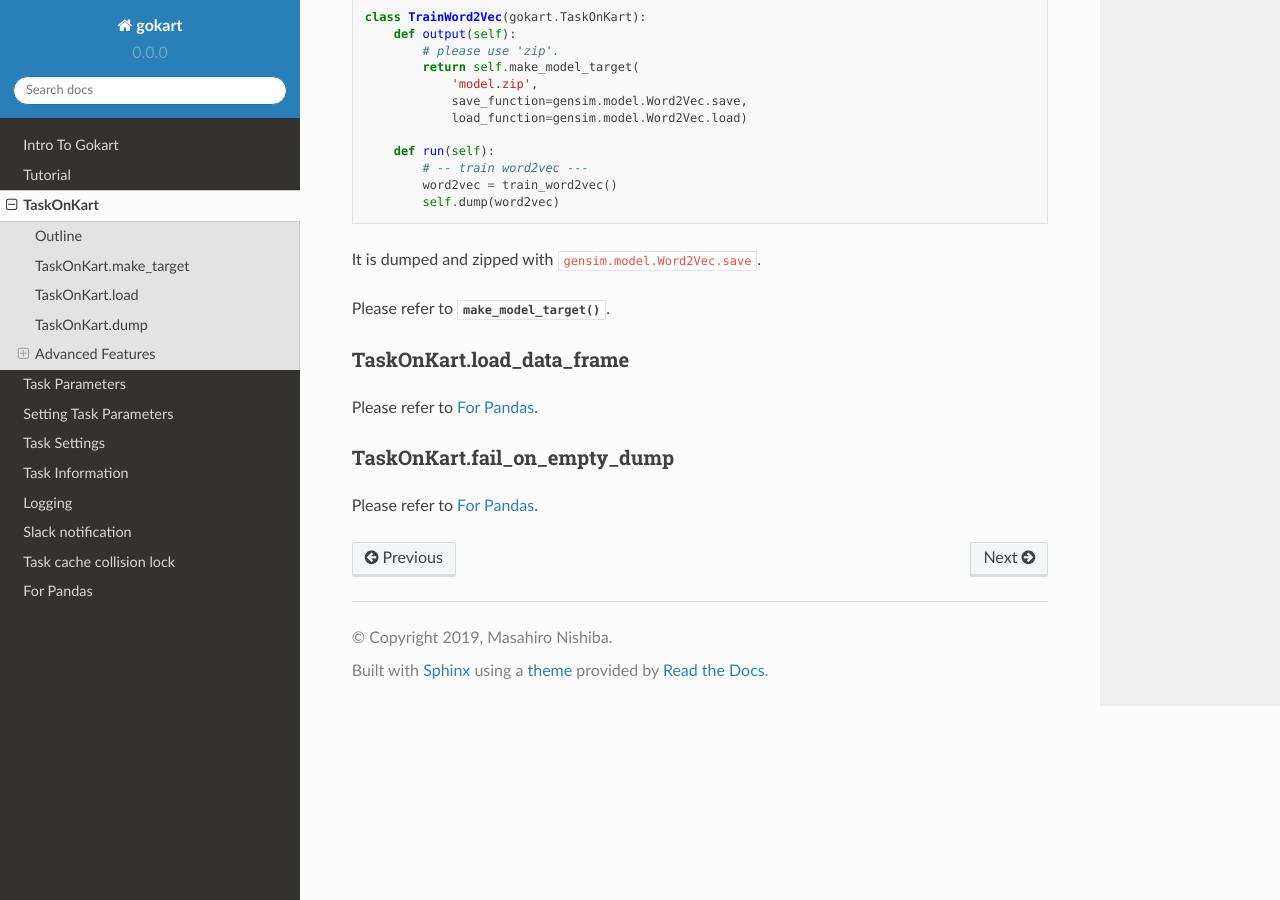
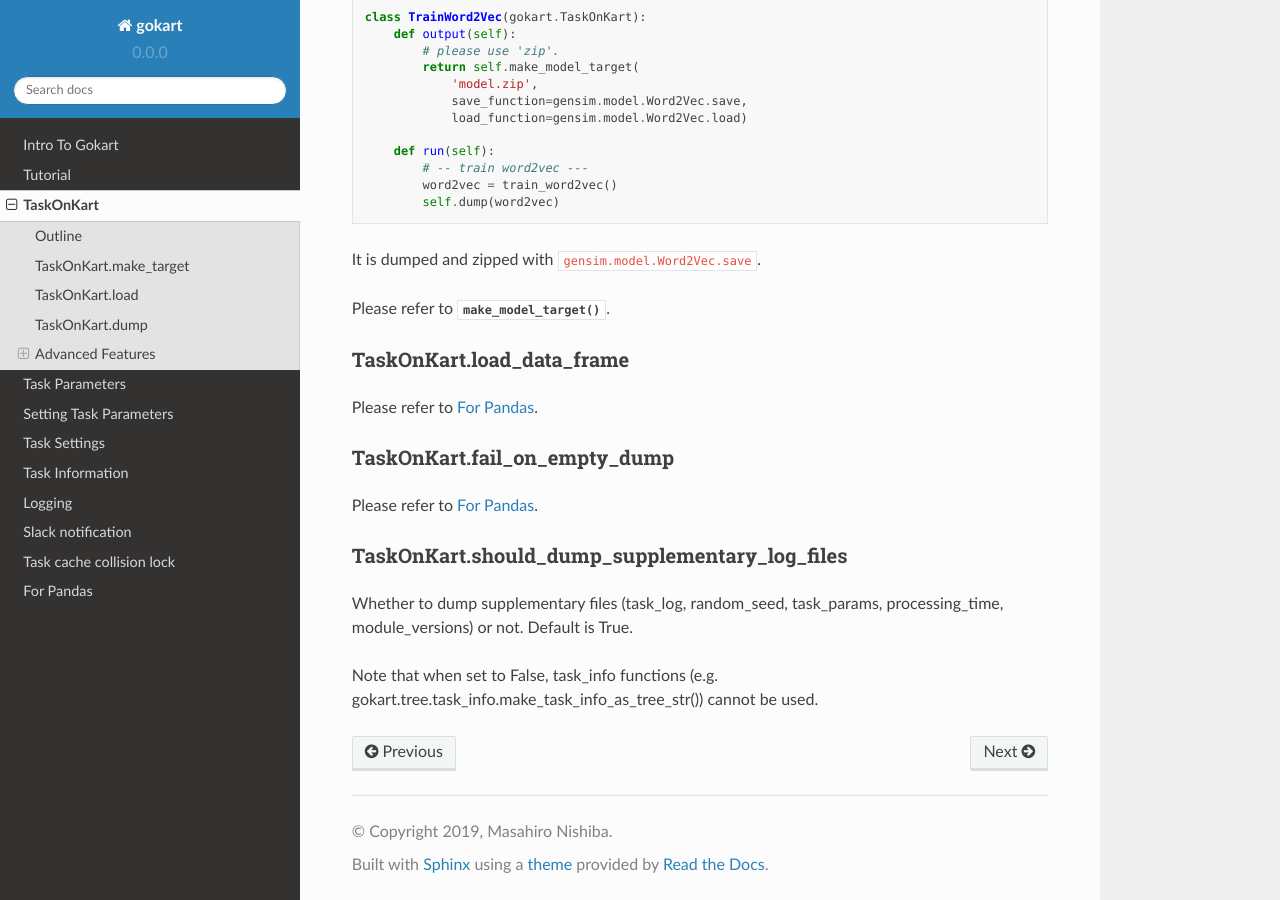
Before and after one commit to m3dev/gokart, a Sphinx documentation site: the page built from docs/task_on_kart.rst, in a window 1280 px wide and 900 px high, scrolled down 4304 px. Built offline with Sphinx 7.4.7 and the Read the Docs theme 2.0.0, drawn with Linux system fonts in a browser that asks for light colours; pages that are not in the unit, such as notebooks, are missing from menus; the version number is read from the project's files by our own code.

Commit message:
add docs

```diff
--- a/docs/task_on_kart.rst
+++ b/docs/task_on_kart.rst
@@ -242,3 +242,11 @@ TaskOnKart.fail_on_empty_dump
 ~~~~~~~~~~~~~~~~~~~~~~~~~~~~~~~~~
 
 Please refer to :doc:`for_pandas`.
+
+
+TaskOnKart.should_dump_supplementary_log_files
+~~~~~~~~~~~~~~~~~~~~~~~~~~~~~~~~~
+
+Whether to dump supplementary files (task_log, random_seed, task_params, processing_time, module_versions) or not. Default is True.
+
+Note that when set to False, task_info functions (e.g. gokart.tree.task_info.make_task_info_as_tree_str()) cannot be used.
```
